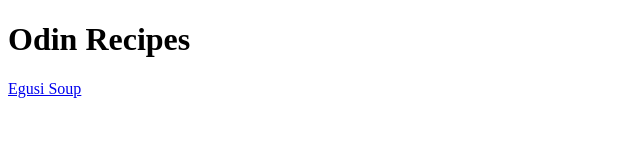
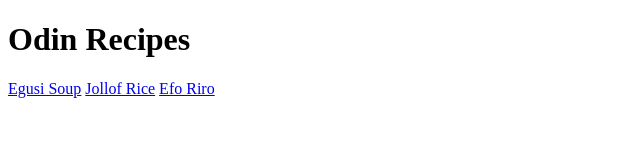
Before and after one commit to Abeefe/odin-recipes, a plain HTML site: page index.html in a window 1280 px wide. Shown: the whole page, without its empty margins (0-640 px from the left). Drawn offline with Linux system fonts and the light colour scheme.

Commit message:
Add links to two new webpages
Added a link to link to the jollof rice
and efo riro webpages.

```diff
--- a/index.html
+++ b/index.html
@@ -10,5 +10,7 @@
   <body>
     <h1>Odin Recipes</h1>
     <a href="/recipes/egusi_soup.html">Egusi Soup</a>
+    <a href="/recipes/jollof-rice.html">Jollof Rice</a>
+    <a href="/recipes/efo-riro.html">Efo Riro</a>
   </body>
 </html>
```
